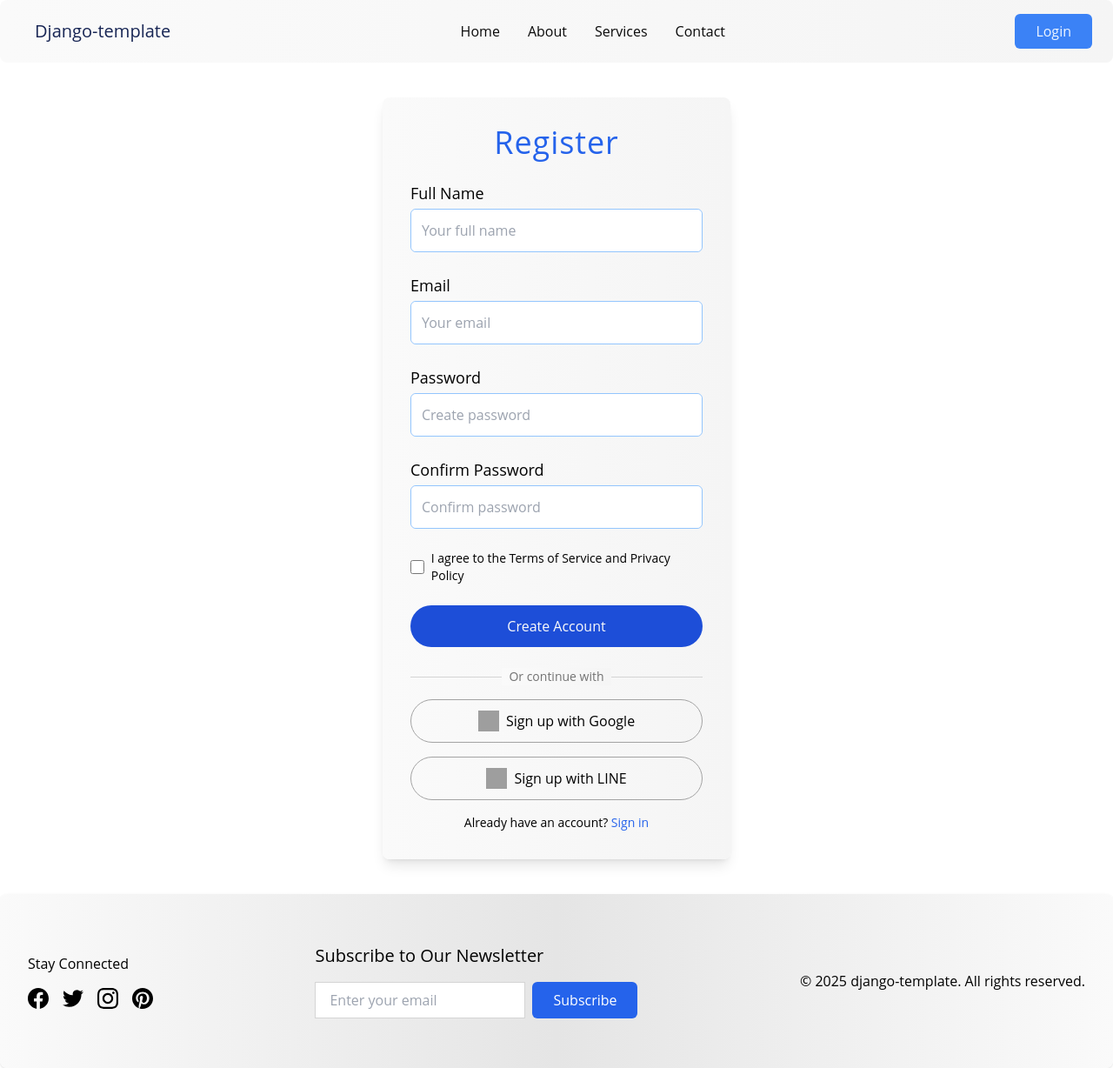
After one commit to chienchuanw/django-template, a Django app: page /accounts/register/ in a window 1280 px wide. The commit adds this page. Shown: the whole page at 87% size. Run offline with Django 5.2, Linux system fonts and the light colour scheme; style sheets or scripts are compiled from the project's sources; some libraries are stand-ins or nearby versions; grey boxes are pictures that could not be loaded.

Commit message:
style: register page

```diff
--- a/accounts/urls.py
+++ b/accounts/urls.py
@@ -4,5 +4,6 @@ from . import views
 app_name = "accounts"
 
 urlpatterns = [
+    path("register/", views.register, name="register"),
     path("login/", views.login, name="login"),
 ]
--- a/accounts/views.py
+++ b/accounts/views.py
@@ -2,5 +2,9 @@ from django.shortcuts import render
 from django.http import HttpRequest, HttpResponse
 
 
+def register(request: HttpRequest) -> HttpResponse:
+    return render(request, "accounts/register.html")
+
+
 def login(request: HttpRequest) -> HttpResponse:
     return render(request, "accounts/login.html")
--- /dev/null
+++ b/templates/accounts/register.html
@@ -0,0 +1,138 @@
+{% extends "shared/base.html" %}
+{% load socialaccount %}
+
+{% block title%}Register{% endblock title %}
+
+{% block content %}
+
+<div
+  class="w-[400px] min-h-[700px] mx-auto bg-gradient-to-r from-neutral-50 to-neutral-100 shadow-lg rounded-lg p-8 hover:shadow-2xl transition-shadow duration-300 ease-in-out transform"
+>
+  <h1
+    class="text-4xl font-title text-center text-blue-600 mb-6 tracking-wide"
+  >
+    Register
+  </h1>
+  <form class="space-y-6">
+    <div class="space-y-1">
+      <label htmlFor="fullname" class="block text-lg font-medium">
+        Full Name
+      </label>
+      <div
+        class="relative flex items-center border border-blue-300 bg-white rounded-md focus-within:ring-4 focus-within:ring-blue-300/50 focus-within:border-blue-500 transition-all duration-300"
+      >
+        <input
+          id="fullname"
+          type="text"
+          class="w-full py-3 px-3 focus:outline-none focus:ring-0 focus:border-none rounded-md"
+          placeholder="Your full name"
+        />
+      </div>
+    </div>
+    <div class="space-y-1">
+      <label htmlFor="email" class="block text-lg font-medium">
+        Email
+      </label>
+      <div
+        class="relative flex items-center border border-blue-300 bg-white rounded-md focus-within:ring-4 focus-within:ring-blue-300/50 focus-within:border-blue-500 transition-all duration-300"
+      >
+        <input
+          id="email"
+          type="email"
+          class="w-full py-3 px-3 focus:outline-none focus:ring-0 focus:border-none rounded-md"
+          placeholder="Your email"
+        />
+      </div>
+    </div>
+    <div class="space-y-1">
+      <label htmlFor="password" class="block text-lg font-medium">
+        Password
+      </label>
+      <div
+        class="relative flex items-center border border-blue-300 bg-white rounded-md focus-within:ring-4 focus-within:ring-blue-300/50 focus-within:border-blue-500 transition-all duration-300"
+      >
+        <input
+          id="password"
+          type="password"
+          class="w-full py-3 px-3 focus:outline-none focus:ring-0 focus:border-none rounded-md"
+          placeholder="Create password"
+        />
+      </div>
+    </div>
+    <div class="space-y-1">
+      <label htmlFor="confirm-password" class="block text-lg font-medium">
+        Confirm Password
+      </label>
+      <div
+        class="relative flex items-center border border-blue-300 bg-white rounded-md focus-within:ring-4 focus-within:ring-blue-300/50 focus-within:border-blue-500 transition-all duration-300"
+      >
+        <input
+          id="confirm-password"
+          type="password"
+          class="w-full py-3 px-3 focus:outline-none focus:ring-0 focus:border-none rounded-md"
+          placeholder="Confirm password"
+        />
+      </div>
+    </div>
+    <div class="flex items-center space-x-2">
+      <input
+        type="checkbox"
+        id="terms"
+        class="w-4 h-4 rounded border-blue-300 text-blue-600 focus:ring-blue-500"
+      />
+      <label htmlFor="terms" class="text-sm">
+        I agree to the Terms of Service and Privacy Policy
+      </label>
+    </div>
+    <button
+      type="submit"
+      class="w-full px-4 py-3 bg-blue-700 text-neutral-50 rounded-full hover:bg-blue-600 focus:bg-blue-800 transition-transform transform hover:scale-105 duration-300"
+    >
+      Create Account
+    </button>
+  </form>
+
+  <div class="mt-6 text-center space-y-4">
+    <div class="relative">
+      <div class="absolute inset-0 flex items-center">
+        <div class="w-full border-t border-neutral-300"></div>
+      </div>
+      <div class="relative flex justify-center text-sm">
+        <span
+          class="px-2 bg-gradient-to-r from-neutral-50 to-neutral-100 text-neutral-500"
+        >
+          Or continue with
+        </span>
+      </div>
+    </div>
+
+    <a
+			href="{% provider_login_url 'google' %}"
+      class="w-full py-3 border border-neutral-400 rounded-full flex items-center justify-center hover:bg-neutral-50 focus:bg-blue-100 transition-transform transform hover:scale-105 duration-300"
+    >
+      <img
+        src="https://img.icons8.com/color/48/000000/google-logo.png"
+        alt="Google"
+        class="w-[24px] h-[24px] mr-2 object-cover"
+      />
+      Sign up with Google
+    </a>
+    <a
+			href="{% provider_login_url 'line' %}"
+      class="w-full py-3 border border-neutral-400 rounded-full flex items-center justify-center hover:bg-neutral-50 focus:bg-blue-100 transition-transform transform hover:scale-105 duration-300"
+    >
+      <img
+        src="https://img.icons8.com/color/48/000000/line-me.png"
+        alt="Line"
+        class="w-[24px] h-[24px] mr-2 object-cover"
+      />
+      Sign up with LINE
+    </a>
+    <p class="text-sm mt-4">
+      Already have an account?
+      <a href="{% url "accounts:login" %}" class="text-blue-600 hover:underline"> Sign in </a>
+    </p>
+  </div>
+</div>
+
+{% endblock content %}
```
Also changed, not shown: templates/accounts/login.html (+2 -10 lines).
